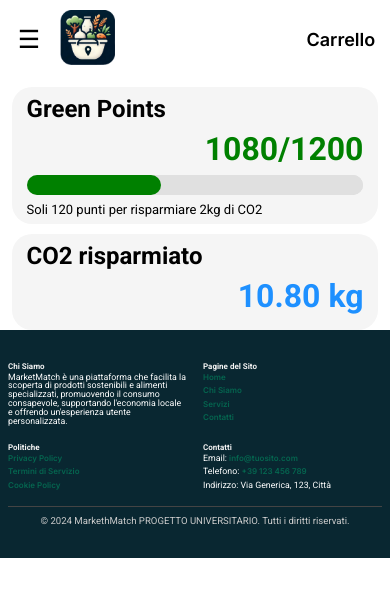
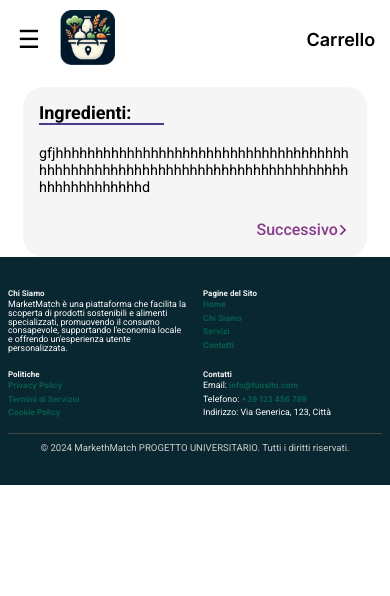
Before and after one commit to micheleDeca/MarketMatchReact, a React (Vite) app: page /antonio in a window 390 px wide. Shown: the top 596 px of the page. Built offline with nearby package versions, Linux system fonts and the light colour scheme.

Commit message:
Ingredients

```diff
--- a/src/Components/Button/Button.css
+++ b/src/Components/Button/Button.css
@@ -15,3 +15,16 @@
 .OrangeButton:hover {
   transform: scale(0.97);
 }
+
+@media (orientation: portrait) and (max-width: 480px) {
+  .OrangeButton {
+    aspect-ratio: 5/1;
+  }
+}
+
+@media (orientation: landscape) and (max-width: 950px) {
+  .OrangeButton {
+    height: 30px;
+    font-size: 75%;
+  }
+}
--- /dev/null
+++ b/src/Components/Ingredients/Ingredients.css
@@ -0,0 +1,48 @@
+.IngredientsBox {
+  display: flex;
+  flex-direction: column;
+  justify-content: center;
+  align-items: flex-start;
+  background-color: #f5f5f5;
+  width: 80%;
+  padding: 2%;
+  gap: 20px;
+  border-radius: 20px;
+}
+
+.IngredientsTitle {
+  width: 15%;
+  font-weight: bold;
+  font-size: large;
+  border-bottom: 2px solid darkslateblue;
+}
+
+.IngredientsText {
+  font-size: 90%;
+  width: 100%;
+  word-wrap: break-word;
+}
+
+.Successivo {
+  display: flex;
+  justify-content: flex-end;
+  width: 100%;
+  word-wrap: break-word;
+}
+
+@media (orientation: portrait) and (max-width: 644px) {
+  .IngredientsBox {
+    padding: 4%;
+  }
+
+  .IngredientsTitle {
+    width: 40%;
+  }
+}
+
+@media (orientation: portrait) and (max-width: 1024px) and (min-width: 645px) {
+
+    .IngredientsTitle {
+      width: 20%;
+    }
+}
--- /dev/null
+++ b/src/Components/Ingredients/Ingredients.jsx
@@ -0,0 +1,16 @@
+import "./Ingredients.css";
+import ButtonSucessivo from "../ButtonSucessivo/ButtonSucessivo";
+
+function Ingredients(props) {
+  return (
+    <>
+      <div className="IngredientsBox">
+        <p className="IngredientsTitle">Ingredienti:</p>
+        <p className="IngredientsText">{props.ingredienti}</p>
+        <div className="Successivo"><ButtonSucessivo /></div>
+      </div>
+    </>
+  );
+}
+
+export default Ingredients;
--- a/src/Pages/Test/TestAntonio/TestAntonio.jsx
+++ b/src/Pages/Test/TestAntonio/TestAntonio.jsx
@@ -1,12 +1,14 @@
 import React from "react";
 import "./TestAntonio.css";
+//import RecipesInformation from "../../../Components/RecipesInformation/RecipesInformation";
+import Ingredients from "../../../Components/Ingredients/Ingredients";
 //import ShopWindow from "../../../Components/shop_window/shop_window";
 //import PrenStatusFilter from "../../../Components/Prenotation_status_filter/Prenotation_status_filter";
 //import SearchBar from "../../../Components/SearchBar/SearchBar";
 //import PrenotationSearch from "../../../Components/PrenotationSearch/PrenotationSearch";
-import GreenPoints from "../../../Components/GreenPoints/GreenPoints";
-import CO2 from "../../../Components/C02/CO2";
-import GreenPointsCO2 from "../../../Components/GreenPointsCO2/GreenPointsCO2.jsx";
+//import GreenPoints from "../../../Components/GreenPoints/GreenPoints";
+//import CO2 from "../../../Components/C02/CO2";
+//import GreenPointsCO2 from "../../../Components/GreenPointsCO2/GreenPointsCO2.jsx";
 //import ZigZag from "../../../Components/zig-zag/zig-zag";
 //import Orari from "../../../Components/orari_negozio/orari_negozio";
 
@@ -59,12 +61,20 @@ const TestAntonio = () => {
         Prezzo="prezzo prodotto"
       />
       */}
-        {/*}
+      {/*}
       <GreenPoints points={1080} />
       <p>try</p>
       <CO2 points={1080} />
       */}
+      {/*
         <GreenPointsCO2 points={1080}/>
+      */}
+      {/*
+      <RecipesInformation costo="3$" difficolta="alta" cottura="Al sangue" preparazione="A Cazzo" />
+      */}
+      <Ingredients
+        ingredienti="gfjhhhhhhhhhhhhhhhhhhhhhhhhhhhhhhhhhhhhhhhhhhhhhhhhhhhhhhhhhhhhhhhhhhhhhhhhhhhhhhhhhhhhhhhhhd"
+      />
     </div>
   );
 };
```
Also changed, not shown: src/Components/RecipesInformation/RecipesInformation.css (+7 -0 lines), src/Components/RecipesInformation/RecipesInformation.jsx (+29 -0 lines).
